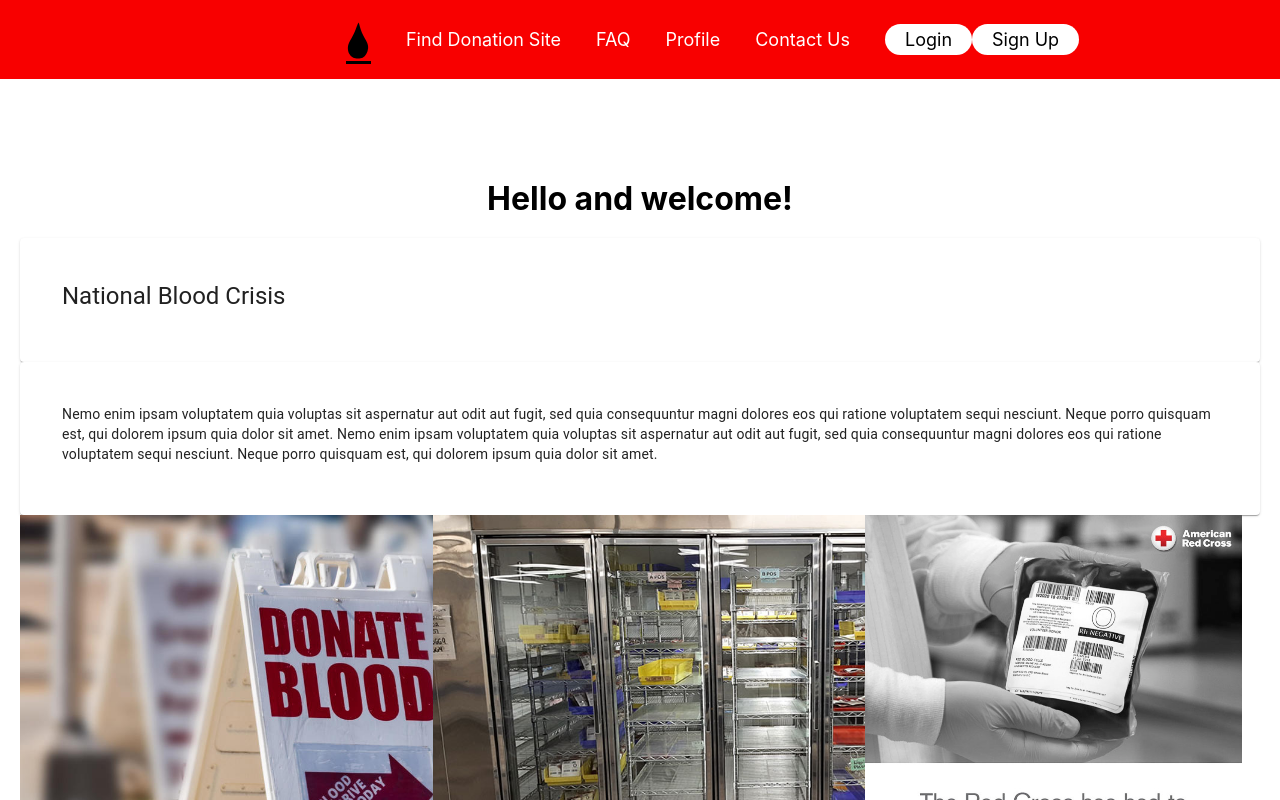
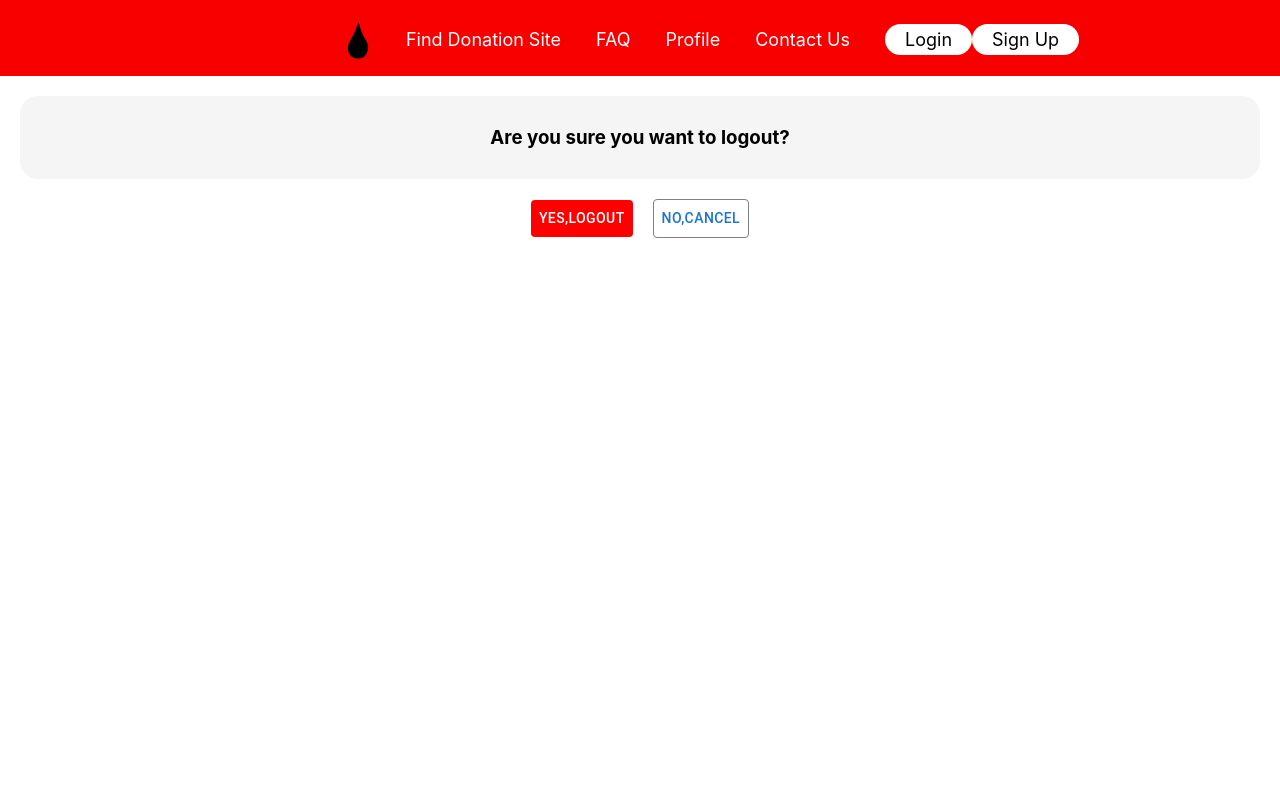
Before and after one commit to software-students-spring2022/final-project-blooddonation, a React (Create React App) app in the folder front-end/: page /logout in a window 1280 px wide. Before the commit this address led to /. Shown: the top 800 px of the page. Built offline with nearby package versions, Linux system fonts and the light colour scheme.

Commit message:
Updated Logout Page

```diff
--- a/front-end/src/Logout.js
+++ b/front-end/src/Logout.js
@@ -1,19 +1,40 @@
-import { useEffect } from "react";
-import { Navigate } from "react-router-dom";
+
+import { Button } from "@mui/material";
+import { useNavigate } from 'react-router-dom';
 
 const Logout = (props) => {
-  // when this component loads, log out the user
-  useEffect(() => {
+
+
+  const navigate = useNavigate();
+
+
+  const handleLogout = () => {
     localStorage.removeItem("token");
-  }, []);
+    navigate('/');
+  }
 
-  // navigate the user to the home page after logging them out
+  const handleCancel = () => {
+    navigate('/profile');
+  }
+
+
   return (
     <>
-      {console.log(localStorage)}
-      <Navigate to="/" />
+      <div>
+        <h3 style={{ backgroundColor: "whitesmoke", padding: "30px", borderRadius: "18px", marginBottom: "20px" }}>Are you sure you want to logout? </h3>
+      </div>
+      <div>
+        <Button onClick={handleLogout} style={{ backgroundColor: "red", color: "white" }}>
+          Yes,Logout
+        </Button>
+        <Button onClick={handleCancel} style={{ border: "1px solid grey", marginLeft: "20px" }}>
+          No,Cancel
+        </Button>
+      </div>
     </>
   );
-};
+
+}
+
 
 export default Logout;
--- a/front-end/src/Profile.js
+++ b/front-end/src/Profile.js
@@ -5,6 +5,7 @@ import { Button } from "@mui/material";
 import { Link } from "react-router-dom";
 import axios from "axios";
 import { useState, useEffect } from "react";
+import Logout from "./Logout";
 /**
  * A React component that represents the Home page of the app.
  * @param {*} param0 an object holding any props passed to this component from its parent component
```
